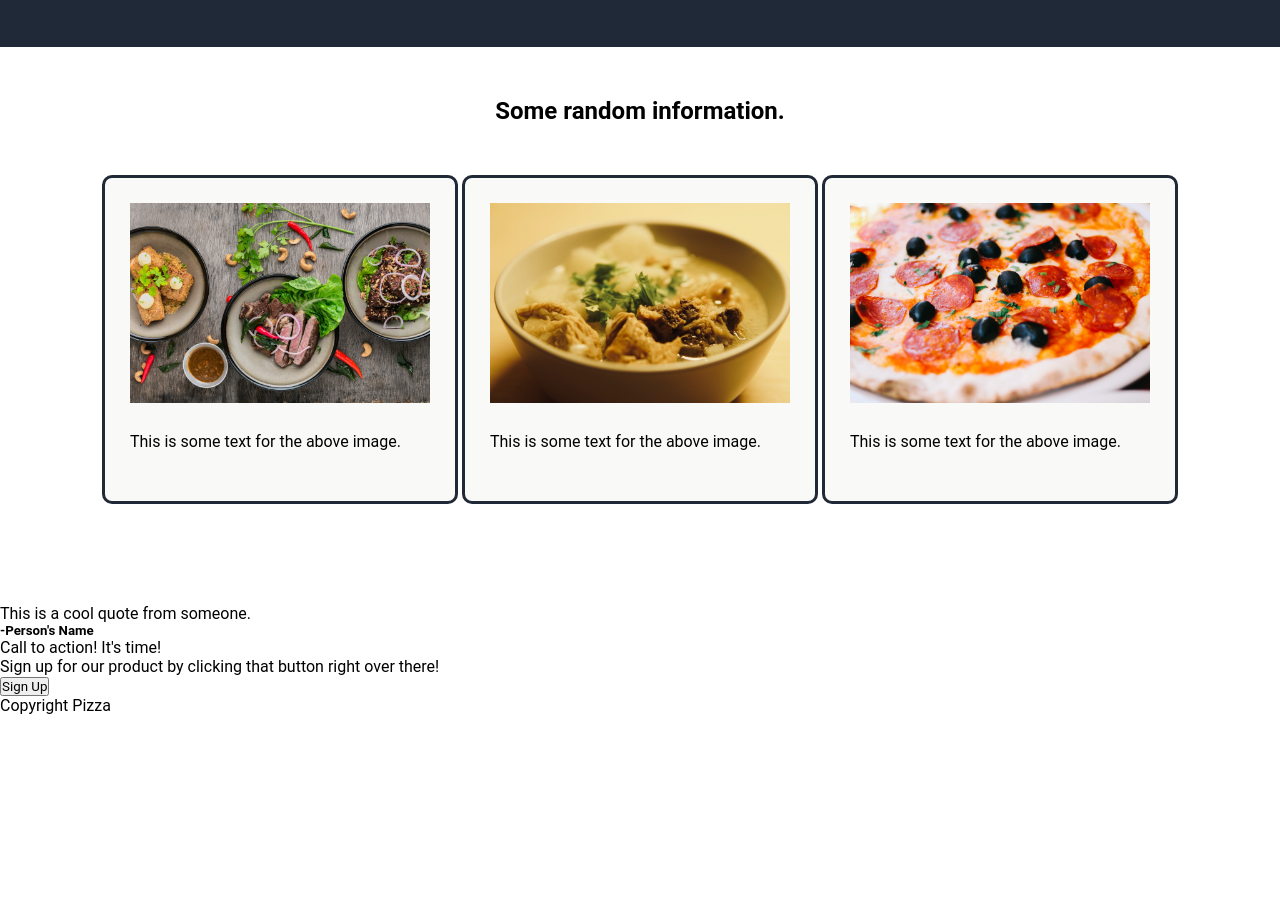
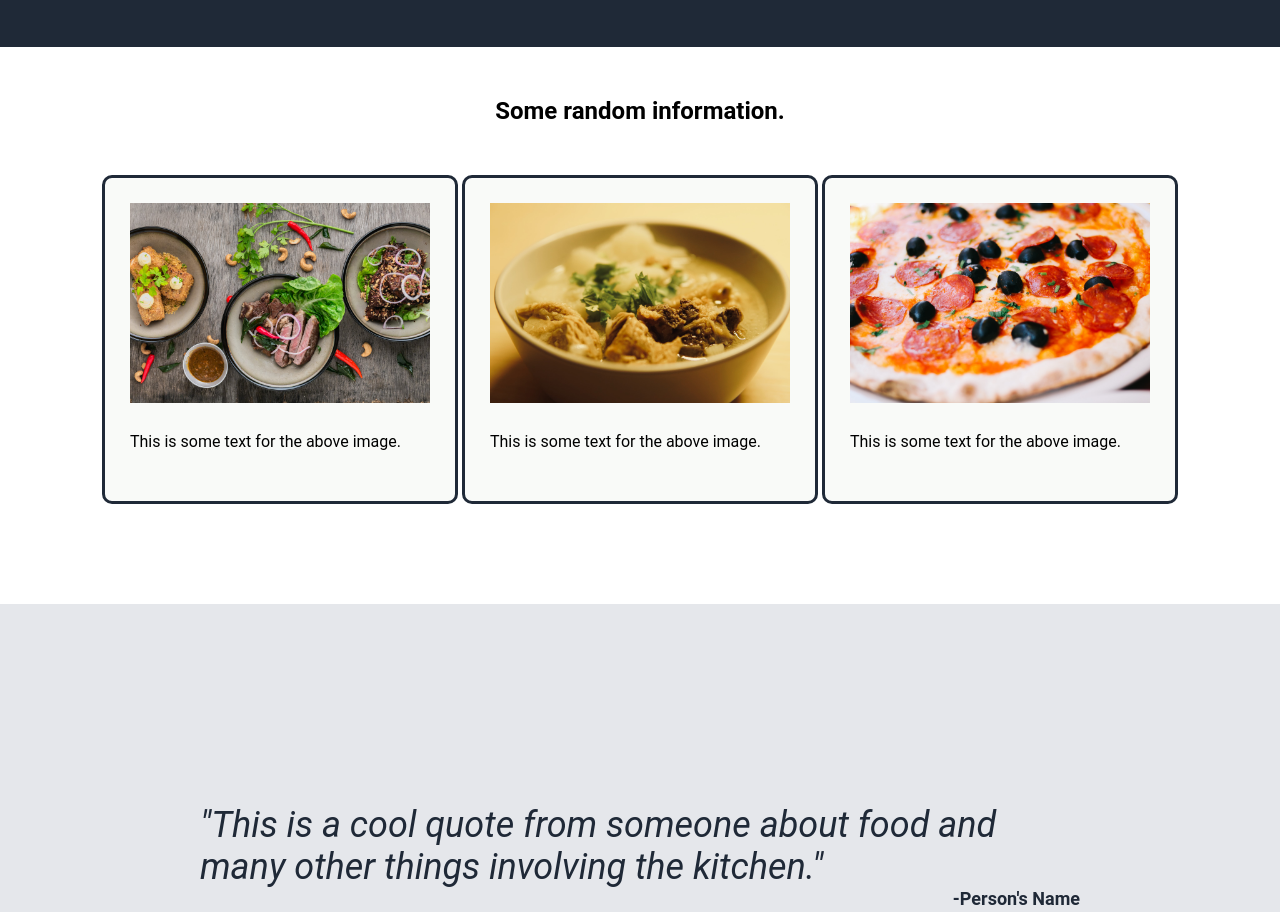
Before and after one commit to johnlombardi389/landing-page, a plain HTML site: page index.html in a window 1280 px wide. Shown: the part 290-1202 px from the top of the page. Before the commit the page ends 1005 px from the top, so only its background shows below. Drawn offline with Linux system fonts and the light colour scheme.

Commit message:
Added quote section

```diff
--- a/index.html
+++ b/index.html
@@ -70,8 +70,8 @@
 <!-- Quote Area -->
 
   <div class="quote-div">
-    <p>This is a cool quote from someone.</p>
-    <h5>-Person's Name</h5>
+    <p class="quote">"This is a cool quote from someone about food and many other things involving the kitchen."</p>
+    <h5 class="quoted">-Person's Name</h5>
   </div>
 
   <!-- Call to Action Area -->
--- a/styles.css
+++ b/styles.css
@@ -129,3 +129,20 @@ h2 {
 .card-text {
   padding: 25px 0px;
 }
+
+.quote-div {
+  background-color: #E5E7EB;
+  color: #1F2937;
+  padding: 200px;
+}
+
+.quote {
+  font-size: 36px;
+  font-style: italic;
+}
+
+.quoted {
+  text-align: right;
+  font-size: 18px;
+  font-weight: bold;
+}
```
